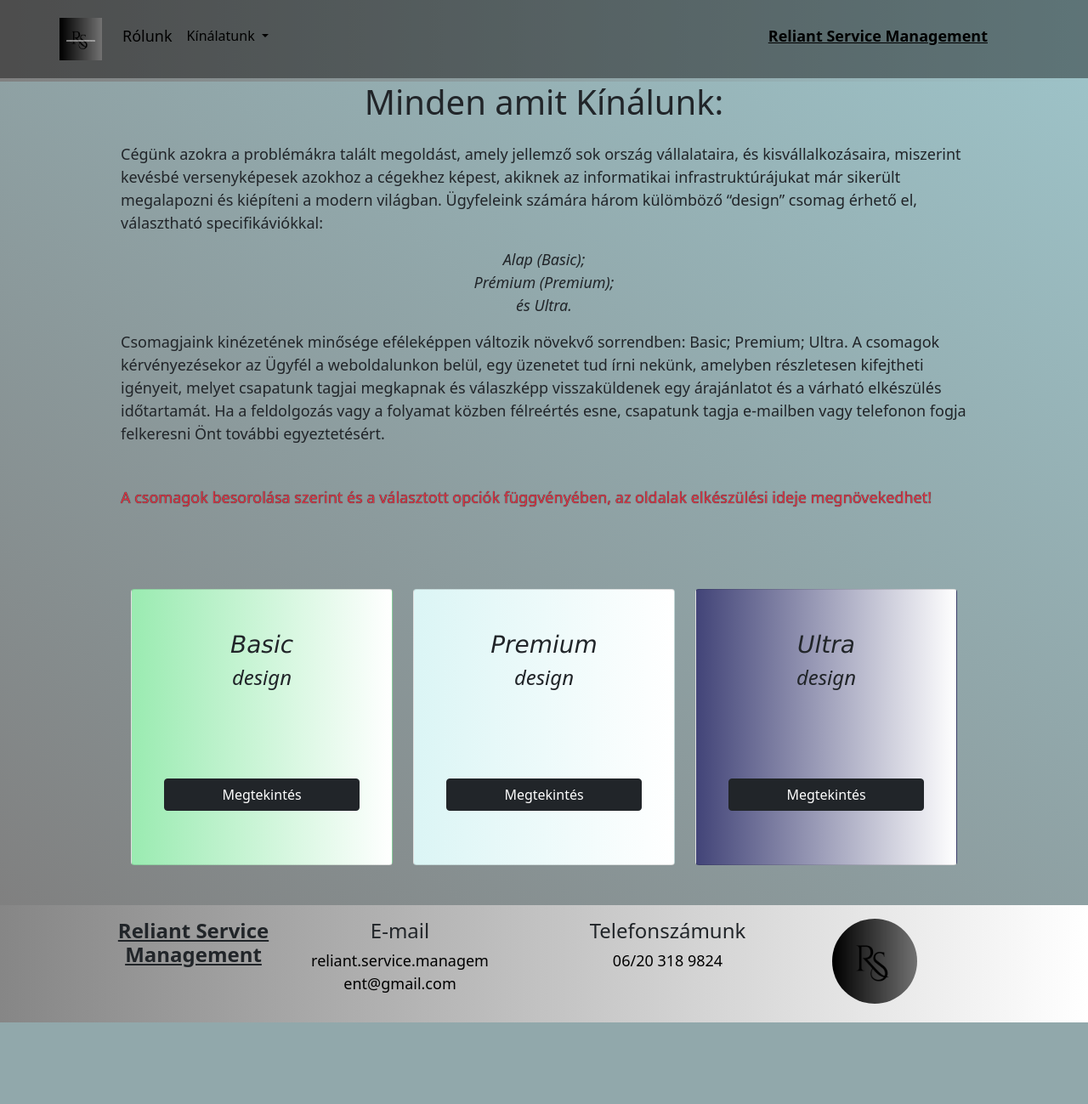
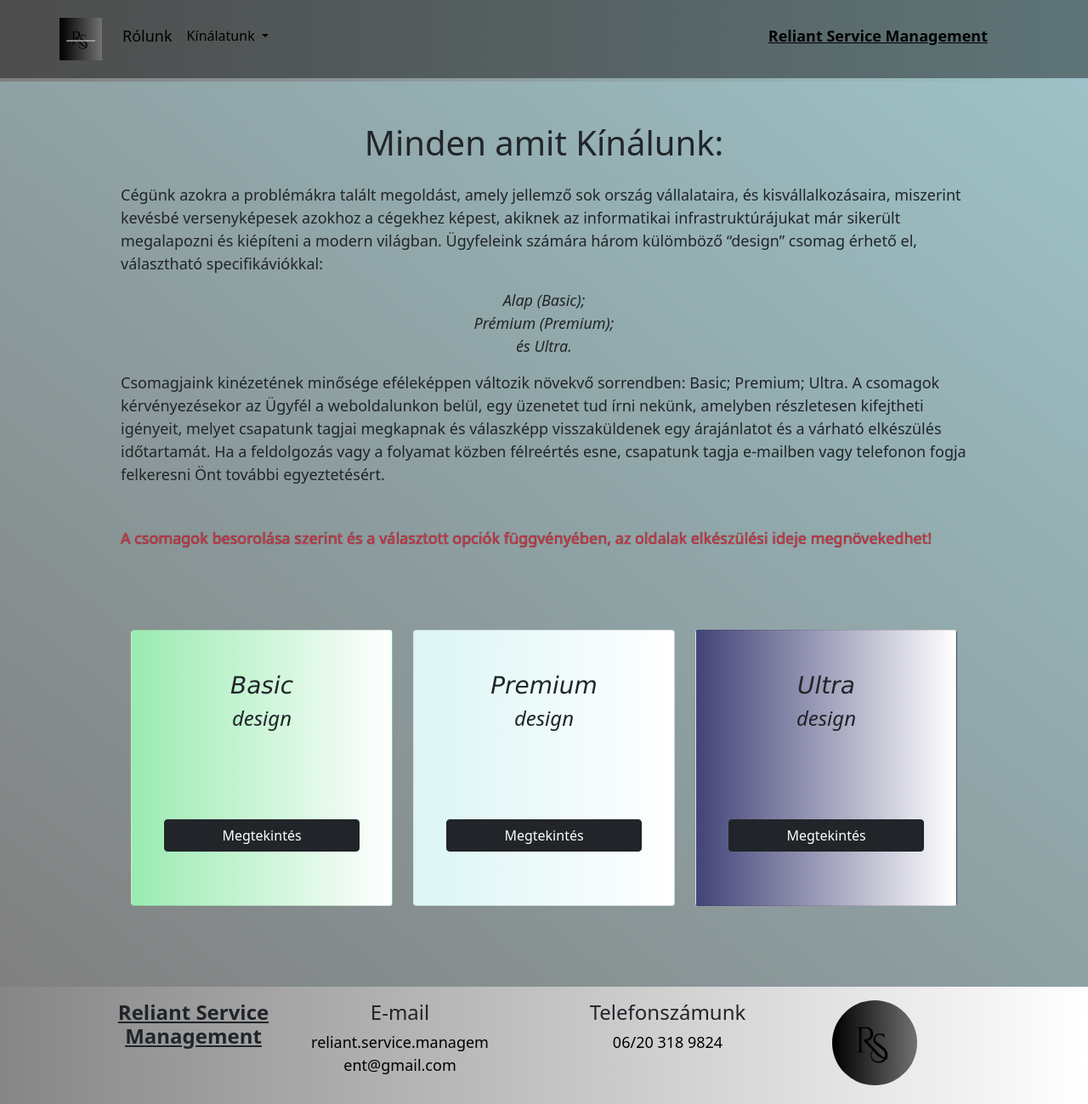
Before and after one commit to ZMilu24/reliant-sm_site, a PHP site: page /offers.php in a window 1280 px wide. Shown: the whole page at 85% size. Before the commit the page ends 1203 px from the top, so only its background shows below. Run offline with PHP 8.4, Linux system fonts and the light colour scheme; data that the repository does not hold is empty.

Commit message:
spagetti

```diff
--- a/about-us.php
+++ b/about-us.php
@@ -12,7 +12,7 @@
         </style>
         </header>
         <main class="w-100 container-fluid" style="background-image: linear-gradient(to bottom right, white, #0059ff);">
-            <div class="container p-5">
+            <div class="container py-5">
                 <div class="row mx-5">
                     <div class="col text-center">
                         <h1>Rólunk:</h1>
--- a/index.php
+++ b/index.php
@@ -29,7 +29,7 @@
                 <br class="py-3">
             </div>
         </header>
-        <main class="container-fluid p-3 px-5" style="background-image: linear-gradient(to top left, white, #868686);">
+        <main class="container-fluid py-5" style="background-image: linear-gradient(to top left, white, #868686);">
             <div class="container mb-5">
                 <div class="row p-3 px-5">
                     <div class="col text-center">
--- a/offers.php
+++ b/offers.php
@@ -8,7 +8,7 @@
     <?php main_header("9dc2c7", "gray"); ?>
         </header>
         <main class="w-100 container-fluid" style="background-image: linear-gradient(to top right, gray, #9dc2c7);">
-            <div class="container">
+            <div class="container py-5">
                 <div class="row mx-5">
                     <div class="col text-center">
                         <h1>Minden amit Kínálunk:</h1>
```
